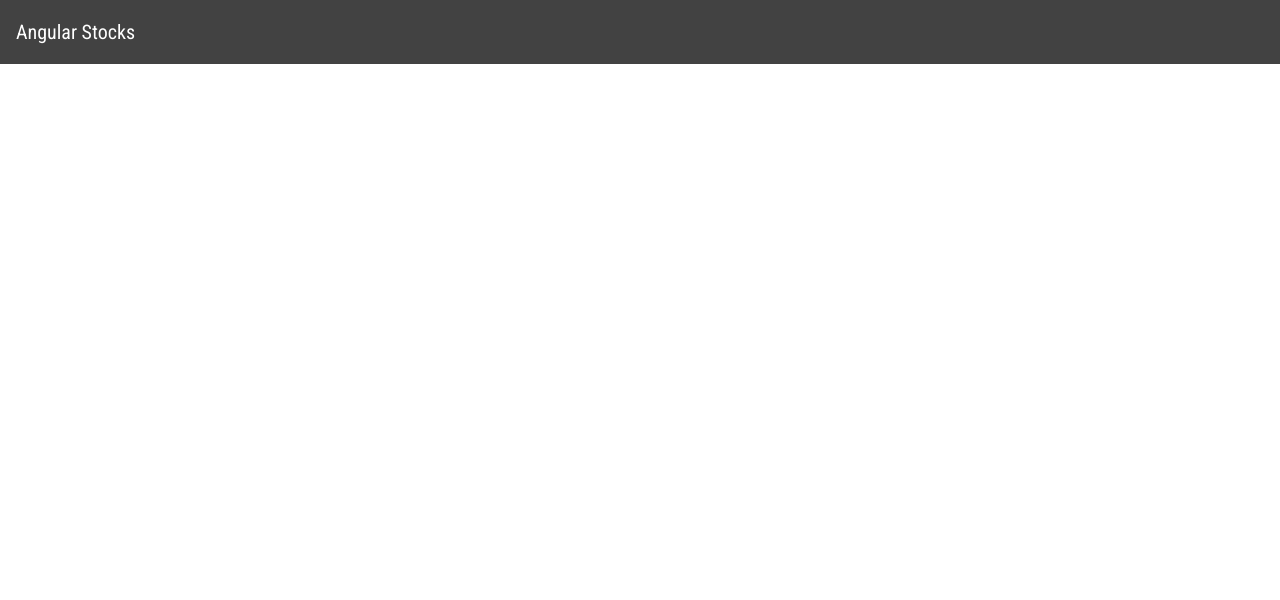
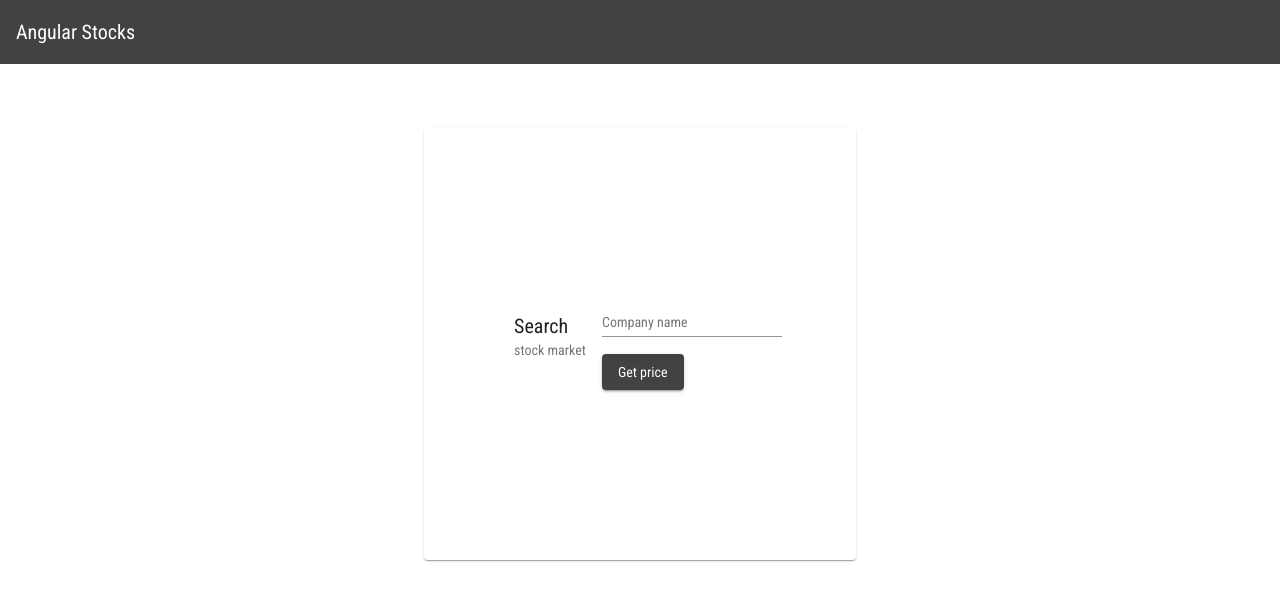
Before and after one commit to xamfy/angular_stocks, an Angular app: page /shares in a window 1280 px wide. Shown: the top 600 px of the page. Built offline with nearby package versions, Linux system fonts and the light colour scheme; no server answers.

Commit message:
Added share price search card in shares component

```diff
--- a/src/app/components/shares/shares.component.css
+++ b/src/app/components/shares/shares.component.css
@@ -0,0 +1,8 @@
+.example-card {
+    width: 400px;
+    height: 400px;
+    display: flex;
+    align-items: center;
+    justify-content: center;
+    margin-top: 5%;
+}
--- a/src/app/components/shares/shares.component.html
+++ b/src/app/components/shares/shares.component.html
@@ -1,3 +1,20 @@
-<p>
-  <!-- {{data | json}} -->
-</p>
+<div style=" width: 100%;
+display: flex;
+height: 100vh;
+justify-content: center;">
+<mat-card class="example-card">
+  <mat-card-header>
+    <mat-card-title>Search </mat-card-title>
+    <mat-card-subtitle>stock market</mat-card-subtitle>
+  </mat-card-header>
+  <mat-card-content>
+
+<mat-form-field>
+  <input matInput placeholder="Company name" [(ngModel)]="search_term">
+</mat-form-field>
+<br/>
+<button mat-raised-button color="primary" (click)="getPrice()">Get price</button>
+  </mat-card-content>
+</mat-card>
+</div>
+{{data | json}}
--- a/src/app/components/shares/shares.component.ts
+++ b/src/app/components/shares/shares.component.ts
@@ -9,12 +9,20 @@ import { DataService } from 'src/app/services/data.service';
 export class SharesComponent implements OnInit {
 
   public data;
+  search_term: string;
 
   constructor(private dataService: DataService) {}
   ngOnInit() {
-    this.dataService.getShareData().subscribe((data) => {
+    // this.dataService.getShareData().subscribe((data) => {
+    //   this.data = data['Time Series (Daily)'];
+    //   console.log(data['Time Series (Daily)']);
+    // });
+  }
+
+  getPrice() {
+    this.dataService.getShareData(this.search_term).subscribe((data) => {
+      console.log(data);
       this.data = data;
-      console.log(data['Time Series (Daily)']);
     });
   }
 }
--- a/src/app/services/data.service.ts
+++ b/src/app/services/data.service.ts
@@ -6,11 +6,13 @@ import { HttpClient, HttpHeaders } from '@angular/common/http';
 })
 export class DataService {
 
-  API_URL = 'https://www.alphavantage.co/query?function=TIME_SERIES_DAILY&symbol=JUBLFOOD.NSE&apikey=YOUR_API_KEY';
+  API_URL: string;
+  // API_URL = 'https://www.alphavantage.co/query?function=TIME_SERIES_DAILY&symbol=JUBLFOOD.NSE&apikey=YOUR_API_KEY';
 
   constructor(private http: HttpClient) { }
 
-  getShareData() {
+  getShareData(search_term: string) {
+    this.API_URL = 'https://www.alphavantage.co/query?function=TIME_SERIES_DAILY&symbol=' + search_term + '&apikey=YOUR_API_KEY';
     return this.http.get(this.API_URL);
   }
 }
```
Also changed, not shown: src/app/app.module.ts (+7 -1 lines).
